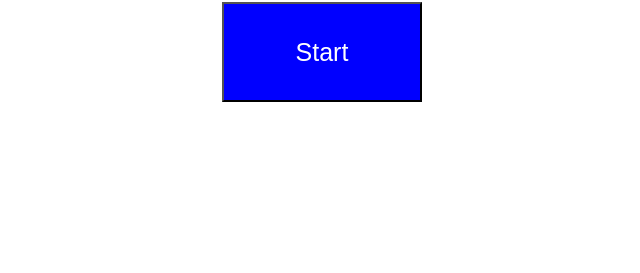
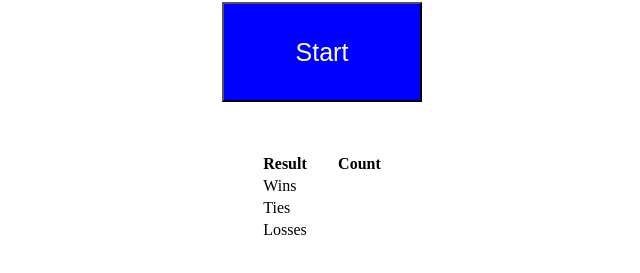
Before and after one commit to FullPersonDev/gamerps, a plain HTML site: page index.html in a window 1280 px wide. Shown: the part 107-380 px from the top of the page, without its empty margins (318-958 px from the left). Drawn offline with Linux system fonts and the light colour scheme.

Commit message:
added the results table to html, styled it with css, and account for it in js

```diff
--- a/index.html
+++ b/index.html
@@ -7,9 +7,28 @@
     <h1 id="title">Let's Play a Game!</h1>
     <p id="subtitle">Rock, Paper, Scicors</p>
     <div id="buttonarea">
-        <button id="Start">Start</button>
+        <button id="start">Start</button>
     </div>
-    <div id="results"></div>
+    <div id="results">
+        <table>
+            <tr>
+                <th>Result</th>
+                <th class="count">Count</th>
+            </tr>
+            <tr>
+                <td>Wins</td>
+                <td id="winscount" class="count"></td>
+            </tr>
+            <tr>
+                <td>Ties</td>
+                <td id="tiescount" class="count"></td>
+            </tr>
+            <tr>
+                <td>Losses</td>
+                <td id="lossescount" class="count"></td>
+            </tr>
+        </table>
+    </div>
 
     <script src="./script.js"></script>
 </body>
--- a/script.js
+++ b/script.js
@@ -1,8 +1,9 @@
-var startButton = document.getElementById('Start');
+var startButton = document.getElementById('start');
+var results = document.getElementById('results');
 
 var wins = 0;
 var ties = 0;
-var loses = 0;
+var losses = 0;
 
 //sets up the array of options
 var options = ['ROCK','PAPER','SCICORS'];
@@ -14,7 +15,7 @@ var playGame = function() {
     if (!userChoice) {
         return;
     }
-    //converts userchoice to upplercase
+    //converts userchoice to upplercase to make it easier to compare
     userChoice = userChoice.toUpperCase();
 
     //get random index from options array
@@ -28,7 +29,7 @@ var playGame = function() {
         ties++;
         alert("It's a tie!");
 
-        //check win or loose condition for player
+    //check win or loose condition for player
     } else if (
         (userChoice === "ROCK" && computerChoice === "SCICORS") ||
         (userChoice === "PAPER" && computerChoice === "ROCK") ||
@@ -36,7 +37,7 @@ var playGame = function() {
         wins++;
         alert("You win!");
     } else {
-        loses++;
+        losses++;
         alert("You loose!");
     }
 
--- a/styles.css
+++ b/styles.css
@@ -20,3 +20,10 @@
     background-color: darkred;
     box-shadow: 0 0 10px gray;
 }
+#results {
+    margin-top: 50px;
+}
+.count {
+    width: 70px;
+    text-align: end;
+}
```
